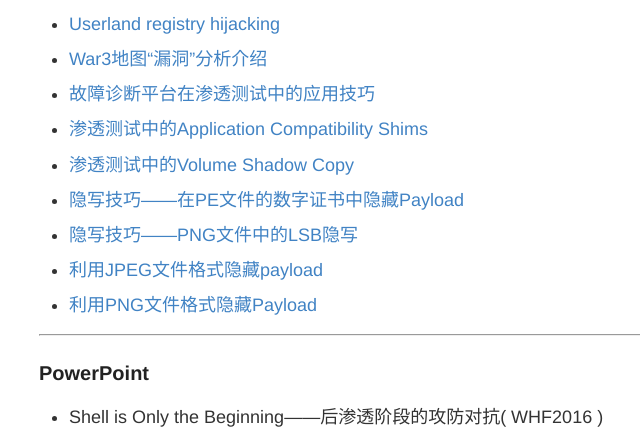
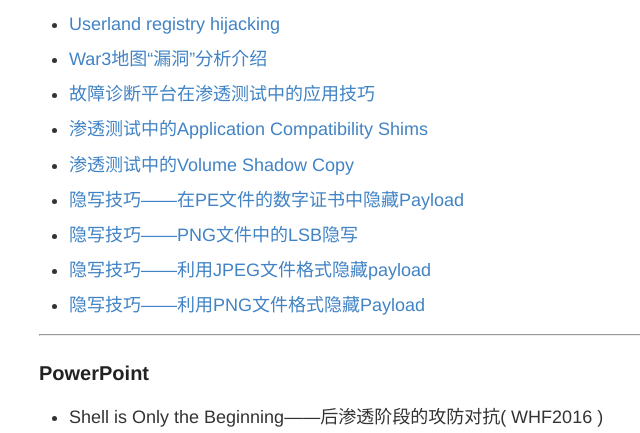
Before and after one commit to 3gstudent/backup-3gstudent.github.io, a Jekyll site: the page built from about.md, in a window 1280 px wide and 900 px high, scrolled down 2032 px, cut to the strip 0-433 px from the top of the window. Shown: the whole strip, without its empty margins (241-881 px from the left). Built offline with Jekyll 4.4.1, drawn with Linux system fonts in a browser that asks for light colours.

Commit message:
Update about.md

```diff
--- a/about.md
+++ b/about.md
@@ -115,10 +115,10 @@ Github:  https://github.com/3gstudent
  [隐写技巧——PNG文件中的LSB隐写](https://3gstudent.github.io/3gstudent.github.io/%E9%9A%90%E5%86%99%E6%8A%80%E5%B7%A7-PNG%E6%96%87%E4%BB%B6%E4%B8%AD%E7%9A%84LSB%E9%9A%90%E5%86%99/)
 
 -
- [利用JPEG文件格式隐藏payload](https://3gstudent.github.io/3gstudent.github.io/%E9%9A%90%E5%86%99%E6%8A%80%E5%B7%A7-%E5%88%A9%E7%94%A8JPEG%E6%96%87%E4%BB%B6%E6%A0%BC%E5%BC%8F%E9%9A%90%E8%97%8Fpayload/)
+ [隐写技巧——利用JPEG文件格式隐藏payload](https://3gstudent.github.io/3gstudent.github.io/%E9%9A%90%E5%86%99%E6%8A%80%E5%B7%A7-%E5%88%A9%E7%94%A8JPEG%E6%96%87%E4%BB%B6%E6%A0%BC%E5%BC%8F%E9%9A%90%E8%97%8Fpayload/)
 
 -
- [利用PNG文件格式隐藏Payload](https://3gstudent.github.io/3gstudent.github.io/%E9%9A%90%E5%86%99%E6%8A%80%E5%B7%A7-%E5%88%A9%E7%94%A8PNG%E6%96%87%E4%BB%B6%E6%A0%BC%E5%BC%8F%E9%9A%90%E8%97%8FPayload/)
+ [隐写技巧——利用PNG文件格式隐藏Payload](https://3gstudent.github.io/3gstudent.github.io/%E9%9A%90%E5%86%99%E6%8A%80%E5%B7%A7-%E5%88%A9%E7%94%A8PNG%E6%96%87%E4%BB%B6%E6%A0%BC%E5%BC%8F%E9%9A%90%E8%97%8FPayload/)
 
 ---
 
```
